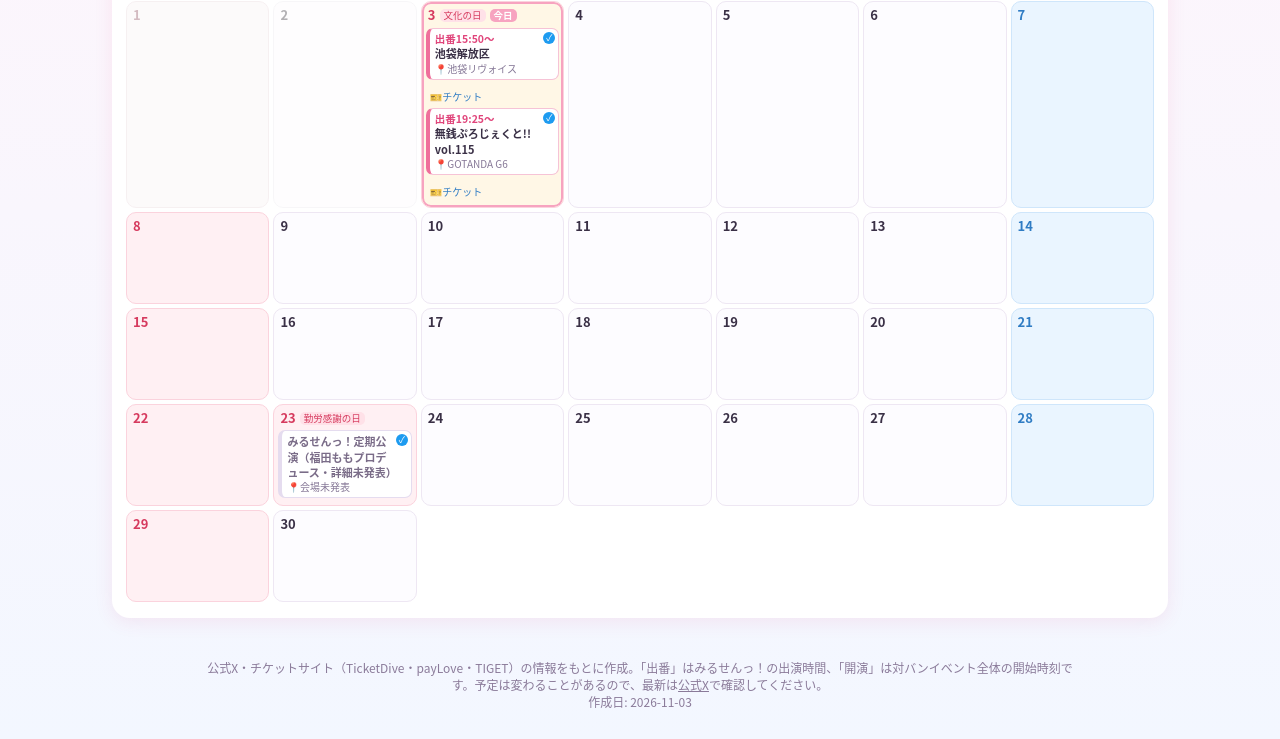
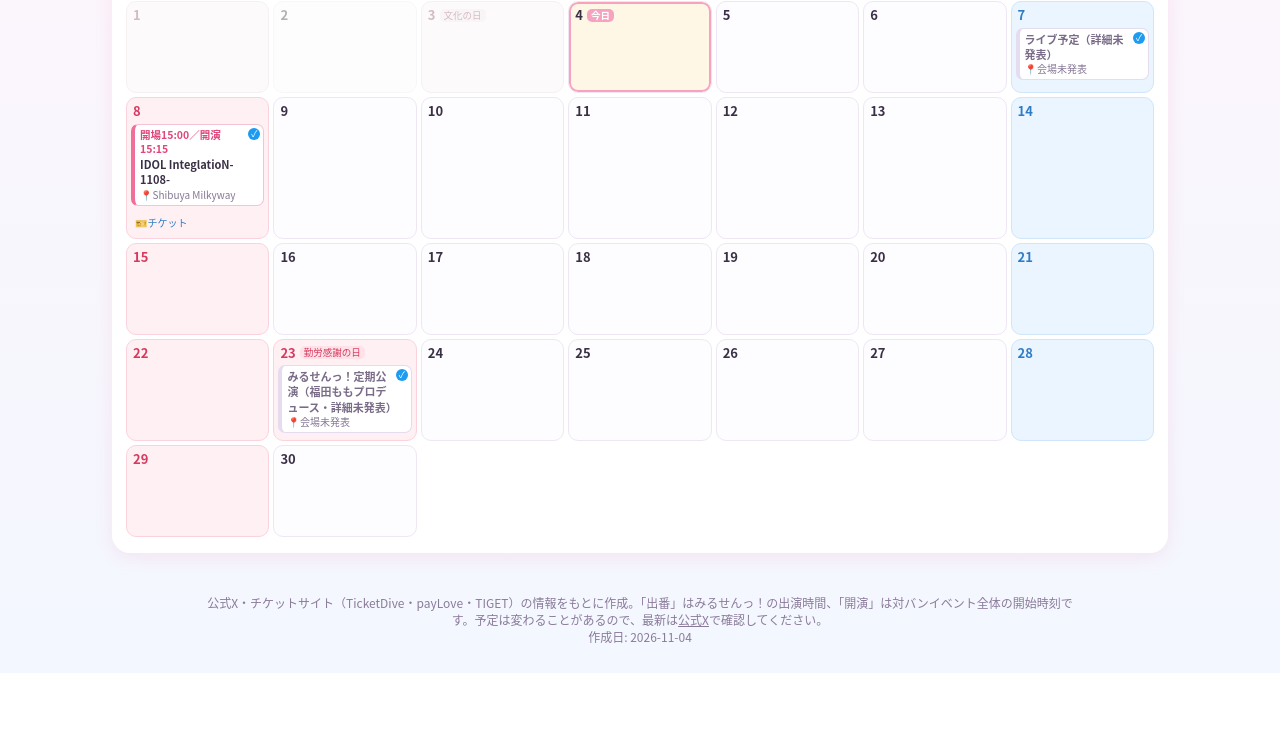
Before and after one commit to laviera9/mirusen-calendar, a plain HTML site: page index.html in a window 1280 px wide. Shown: the part 318-1057 px from the top of the page. After the commit the page ends 991 px from the top, so only its background shows below. Drawn offline with Linux system fonts and the light colour scheme.

Commit message:
11/8 IDOL InteglatioN（Shibuya Milkyway）追加、11/7ライブ予定（詳細未発表）追加、作成日更新

```diff
--- a/index.html
+++ b/index.html
@@ -63,7 +63,7 @@ footer{text-align:center;font-size:12px;color:#8a7a99;padding:6px 16px 28px;max-
  .le .tk{font-size:12px}
 }
 </style></head><body>
-<header><h1>🪽 みるせんっ！ ライブカレンダー<small>みるせんっ！ ／ 2026年11月3日〜11月 ／ 時刻はすべて日本時間</small></h1>
+<header><h1>🪽 みるせんっ！ ライブカレンダー<small>みるせんっ！ ／ 2026年11月4日〜11月 ／ 時刻はすべて日本時間</small></h1>
 <a class="xbtn" href="https://x.com/mirusen_idol" target="_blank" rel="noopener">𝕏 公式X @mirusen_idol</a>
 <div class="legend"><span><i style="background:#ef6f9b"></i>ライブ</span><span><i style="background:#c9b8d8"></i>詳細未発表</span><span><i style="background:#eaf5ff"></i>土曜</span><span><i style="background:#fff0f3"></i>日曜・祝日</span><span><span class="ic v" style="position:static;display:inline-block">✓</span> 告知ポスト</span><span>🔍 公式Xの検索</span></div>
 <nav><a href="#m10">10月</a><a href="#m11">11月</a></nav></header>
@@ -71,12 +71,12 @@ footer{text-align:center;font-size:12px;color:#8a7a99;padding:6px 16px 28px;max-
 <div class="grid"><div class="hd sun">日</div><div class="hd">月</div><div class="hd">火</div><div class="hd">水</div><div class="hd">木</div><div class="hd">金</div><div class="hd sat">土</div>
 <div class="cell sun past"><div class="dn">1</div></div>
 <div class="cell past"><div class="dn">2</div></div>
-<div class="cell sun today"><div class="dn">3<span class="hol">文化の日</span><span class="tdy">今日</span></div><a class="ev" href="https://x.com/mirusen_idol/status/2117136207771730114" target="_blank" rel="noopener"><span class="t">出番15:50〜</span><span class="n">池袋解放区</span><span class="vn">📍池袋リヴォイス</span><span class="ic v" title="告知ポスト">✓</span></a><a class="tk" href="https://tiget.net/events/535113" target="_blank" rel="noopener">🎫チケット</a><a class="ev" href="https://x.com/mirusen_idol/status/2115423255209414768" target="_blank" rel="noopener"><span class="t">出番19:25〜</span><span class="n">無銭ぷろじぇくと!! vol.115</span><span class="vn">📍GOTANDA G6</span><span class="ic v" title="告知ポスト">✓</span></a><a class="tk" href="https://paylove.org/events/1786" target="_blank" rel="noopener">🎫チケット</a></div>
-<div class="cell"><div class="dn">4</div></div>
+<div class="cell sun past"><div class="dn">3<span class="hol">文化の日</span></div></div>
+<div class="cell today"><div class="dn">4<span class="tdy">今日</span></div></div>
 <div class="cell"><div class="dn">5</div></div>
 <div class="cell"><div class="dn">6</div></div>
-<div class="cell sat"><div class="dn">7</div></div>
-<div class="cell sun"><div class="dn">8</div></div>
+<div class="cell sat"><div class="dn">7</div><a class="ev tbd" href="https://x.com/mirusen_idol/status/2117592427301417177" target="_blank" rel="noopener"><span class="n">ライブ予定（詳細未発表）</span><span class="vn">📍会場未発表</span><span class="ic v" title="告知ポスト">✓</span></a></div>
+<div class="cell sun"><div class="dn">8</div><a class="ev" href="https://x.com/mirusen_idol/status/2117602698505998499" target="_blank" rel="noopener"><span class="t">開場15:00／開演15:15</span><span class="n">IDOL InteglatioN-1108-</span><span class="vn">📍Shibuya Milkyway</span><span class="ic v" title="告知ポスト">✓</span></a><a class="tk" href="https://tiget.net/events/535752" target="_blank" rel="noopener">🎫チケット</a></div>
 <div class="cell"><div class="dn">9</div></div>
 <div class="cell"><div class="dn">10</div></div>
 <div class="cell"><div class="dn">11</div></div>
@@ -105,8 +105,9 @@ footer{text-align:center;font-size:12px;color:#8a7a99;padding:6px 16px 28px;max-
 <div class="cell out"></div>
 <div class="cell out"></div>
 </div><ol class="list">
-<li class="sun today"><div class="ld"><b>11/3</b><span>(火)</span><span class="hol">文化の日</span></div><div class="le"><a class="ev" href="https://x.com/mirusen_idol/status/2117136207771730114" target="_blank" rel="noopener"><span class="t">出番15:50〜</span><span class="n">池袋解放区</span><span class="vn">📍池袋リヴォイス</span><span class="ic v" title="告知ポスト">✓</span></a><a class="tk" href="https://tiget.net/events/535113" target="_blank" rel="noopener">🎫チケット</a><a class="ev" href="https://x.com/mirusen_idol/status/2115423255209414768" target="_blank" rel="noopener"><span class="t">出番19:25〜</span><span class="n">無銭ぷろじぇくと!! vol.115</span><span class="vn">📍GOTANDA G6</span><span class="ic v" title="告知ポスト">✓</span></a><a class="tk" href="https://paylove.org/events/1786" target="_blank" rel="noopener">🎫チケット</a></div></li>
+<li class="sat"><div class="ld"><b>11/7</b><span>(土)</span></div><div class="le"><a class="ev tbd" href="https://x.com/mirusen_idol/status/2117592427301417177" target="_blank" rel="noopener"><span class="n">ライブ予定（詳細未発表）</span><span class="vn">📍会場未発表</span><span class="ic v" title="告知ポスト">✓</span></a></div></li>
+<li class="sun"><div class="ld"><b>11/8</b><span>(日)</span></div><div class="le"><a class="ev" href="https://x.com/mirusen_idol/status/2117602698505998499" target="_blank" rel="noopener"><span class="t">開場15:00／開演15:15</span><span class="n">IDOL InteglatioN-1108-</span><span class="vn">📍Shibuya Milkyway</span><span class="ic v" title="告知ポスト">✓</span></a><a class="tk" href="https://tiget.net/events/535752" target="_blank" rel="noopener">🎫チケット</a></div></li>
 <li class="sun"><div class="ld"><b>11/23</b><span>(月)</span><span class="hol">勤労感謝の日</span></div><div class="le"><a class="ev tbd" href="https://x.com/fukuda_momo/status/2116900936383869011" target="_blank" rel="noopener"><span class="n">みるせんっ！定期公演（福田ももプロデュース・詳細未発表）</span><span class="vn">📍会場未発表</span><span class="ic v" title="告知ポスト">✓</span></a></div></li>
 </ol></section></main>
-<footer>公式X・チケットサイト（TicketDive・payLove・TIGET）の情報をもとに作成。「出番」はみるせんっ！の出演時間、「開演」は対バンイベント全体の開始時刻です。予定は変わることがあるので、最新は<a href="https://x.com/mirusen_idol">公式X</a>で確認してください。<br>作成日: 2026-11-03</footer>
+<footer>公式X・チケットサイト（TicketDive・payLove・TIGET）の情報をもとに作成。「出番」はみるせんっ！の出演時間、「開演」は対バンイベント全体の開始時刻です。予定は変わることがあるので、最新は<a href="https://x.com/mirusen_idol">公式X</a>で確認してください。<br>作成日: 2026-11-04</footer>
 </body></html>
```
Also changed, not shown: 1 other file.
